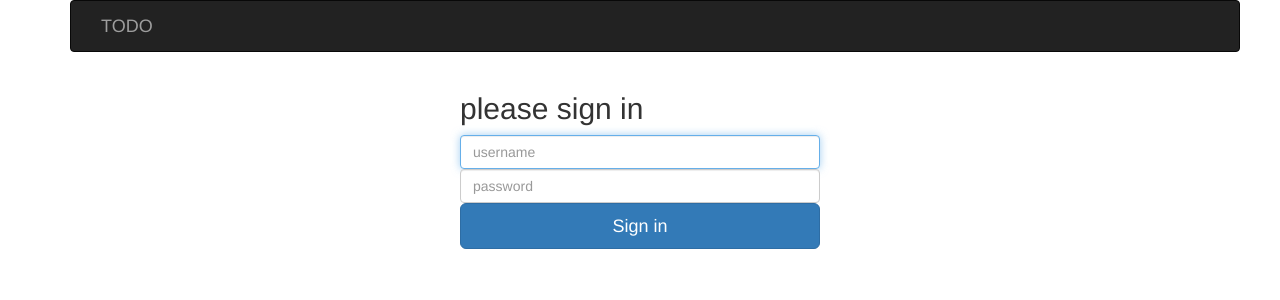
After one commit to Mrchibi/my_todolist, a Flask app: page /login in a window 1280 px wide. The commit adds this page. Shown: the top 300 px of the page. Run offline with Flask 2, Linux system fonts and the light colour scheme; some libraries are stand-ins or nearby versions.

Commit message:
增加login和logout
增加login和logout

```diff
--- a/app.py
+++ b/app.py
@@ -3,13 +3,21 @@
 from __future__ import unicode_literals
 
 import pymysql
-from flask import Flask,render_template,g
+from flask import (Flask,render_template,g,session,redirect,url_for,
+                   request)
 
 SECRET_KEY = 'this is key'#Session, Cookies以及一些第三方扩展都会用到SECRET_KEY值，
 #这是一个比较重要的配置值，应该尽可能设置为一个很难猜到的值，随机值更佳。
 
 app = Flask(__name__)
 app.secret_key = SECRET_KEY
+
+app.config['USERNAME']='admin'
+app.config['PASSWORD']='admin'
+
+
+
+
 
 def connect_db():
     """returns a new connection to the database."""
@@ -33,6 +41,9 @@ def after_request(response):
 
 @app.route('/')
 def show_todo_list():
+    if not session.get('logged_in'):
+        return redirect(url_for('login'))#如果存储的session中logged_in值为False则重定向到login（ url）
+
     sql='select id,user_id,title,status,create_time from todolist'
     with g.db.cursor() as cur:
         cur.execute(sql)
@@ -41,5 +52,31 @@ def show_todo_list():
         g.db.commit()
     return render_template('index.html',todo_list=todo_list)
 
+@app.route('/login',methods=['GET','POST'])
+def login():
+    error = None
+    if request.method =='POST':#若是GET请求则直接渲染登录表单
+        if request.form['username'] != app.config['USERNAME']:
+            error = 'Invalid username'
+        elif request.form['password'] !=app.config['PASSWORD']:
+            error = 'Invalid password'
+        else:
+            session['logged_in'] = True
+            return redirect(url_for('show_todo_list'))
+    return render_template('login.html')
+
+
+@app.route('/logout')
+def logout():
+    session.pop('logged_in',None)#如果会话中有logged_in就删除它
+    return redirect(url_for('login'))
+
+
+
+
+
+
+
+
 if __name__ == '__main__':
     app.run(host='0.0.0.0',port=5000,debug=True)
--- a/templates/index.html
+++ b/templates/index.html
@@ -15,7 +15,7 @@
 			<!-- tr -->
 			{% if todo['status'] %} <tr class="success">
 			{% else %} <tr class="info">{% endif %}
-				<td>{{ loop.index }}</td>
+				<td>{{ loop.index }}</td><!--自动添加索引号1 2 3 .... -->
 				<td>{{ todo['title'] }}</td>
 				<td>{{ todo['status'] }}</td>
 				<td>{{ todo['create_time'] }}</td>
--- /dev/null
+++ b/templates/login.html
@@ -0,0 +1,20 @@
+{% extends "base.html" %}
+
+{% block content %}
+<div class="row">
+	<div class="col-md-4 col-md-offset-4">
+		<form class="form-signin" role="form" method="POST" action="{{url_for('login')}}" ><!-- 必需的 action 属性规定当提交表单时，向何处发送表单数据。role是无障碍阅读，是给有阅读障碍的人设置的属性，有阅读障碍的人可以用读屏软件来解析， -->
+			<h2 class="form-signin-heading">please sign in</h2>
+			<input type="username" name="username" class="form-control" placeholder="username" required autofocus><!-- autofocus 属性规定当页面加载时 <input> 元素应该自动获得焦点。 -->
+			<input type="password" name="password" class="form-control" placeholder="password" required><!-- tips的跳出 -->
+			<button class="btn btn-lg btn-primary btn-block" type="submit">Sign in</button>
+			<!-- 请始终为按钮规定 type 属性 submit提交表单数据 -->
+
+
+
+
+		</form>
+	</div>
+</div>
+
+{% endblock %}
```
